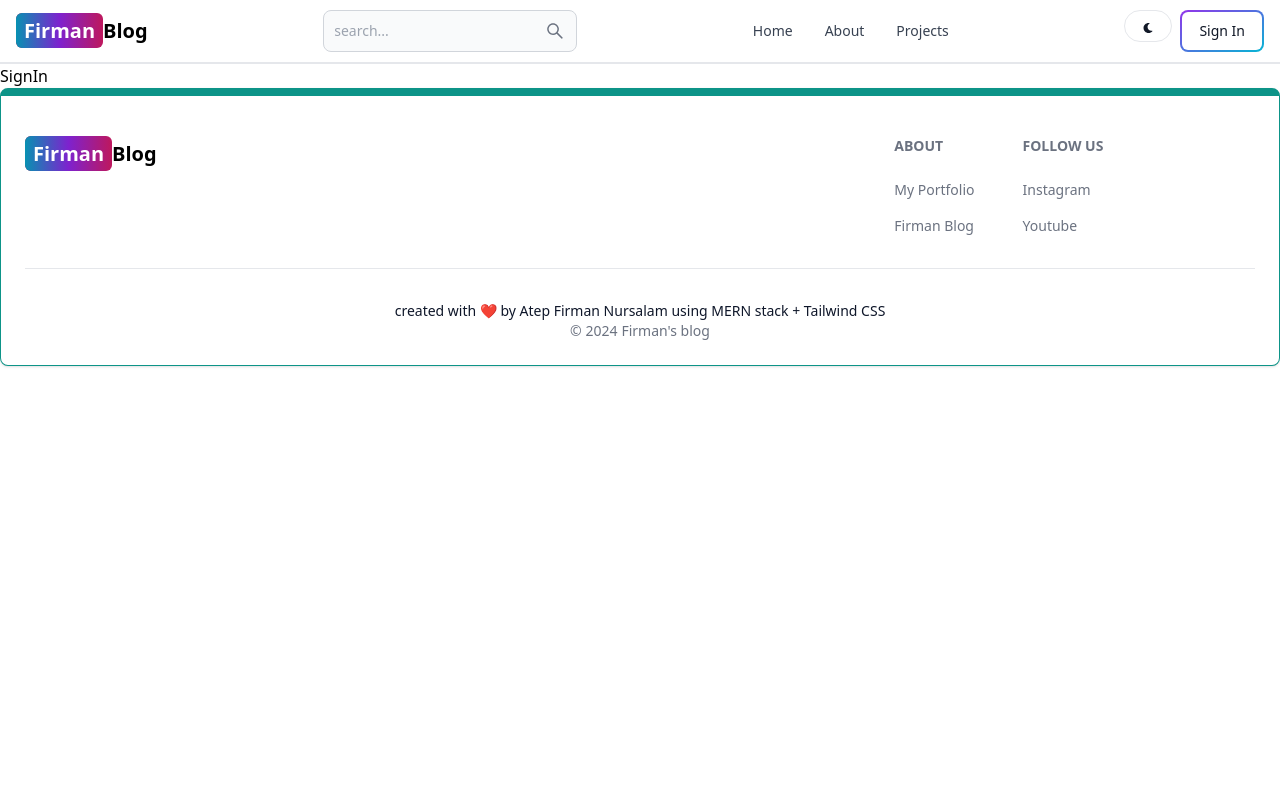
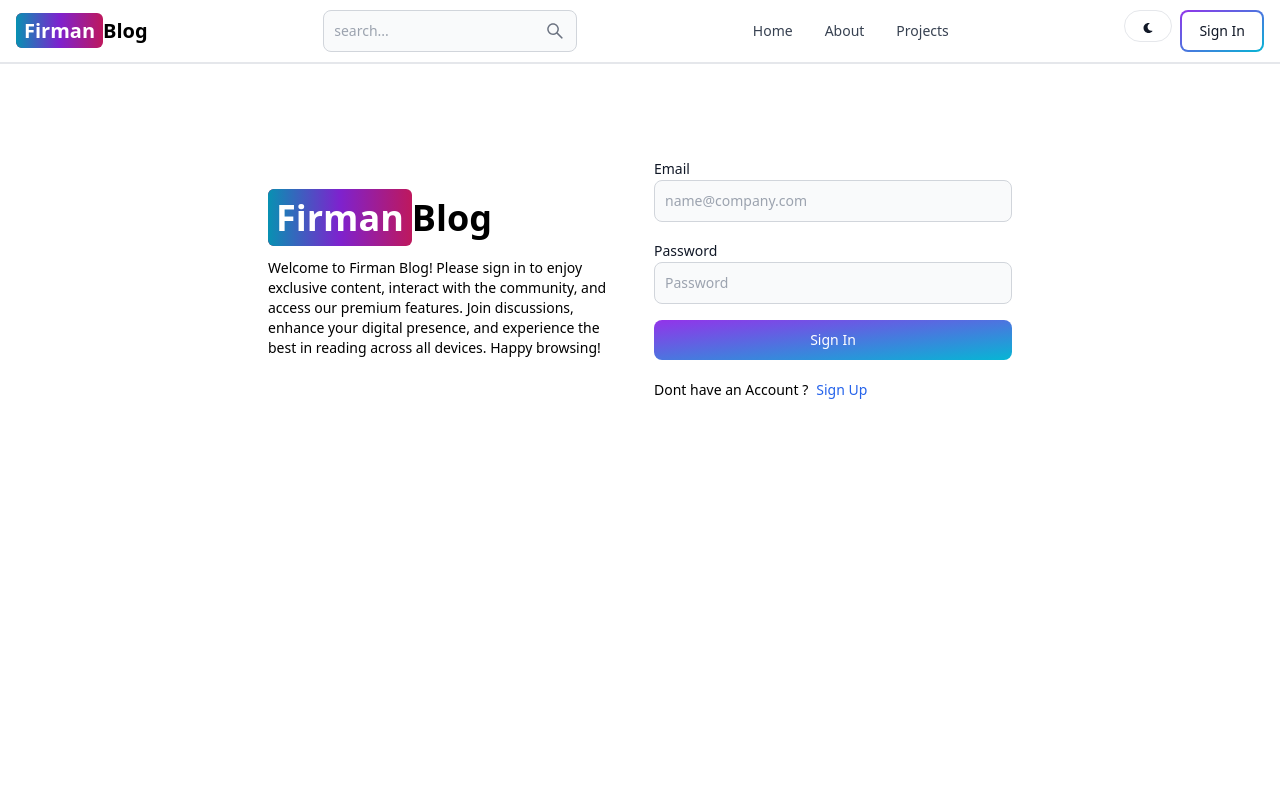
Before and after one commit to atepfirmannursalam/mern-blog, a React (Vite) app in the folder client/: page /sign-in in a window 1280 px wide. Shown: the top 800 px of the page. Built offline with nearby package versions, Linux system fonts and the light colour scheme.

Commit message:
complete signin page functionality

```diff
--- a/client/src/components/Header.jsx
+++ b/client/src/components/Header.jsx
@@ -8,7 +8,7 @@
 
   return (
     <Navbar className="border-b-2">
-      <Link to="/" className="self-center whitespace-nowrap text-lg sm:text-xl font-semibold dark:text-white">
+      <Link to="/" className="self-center whitespace-nowrap text-lg md:text-xl font-semibold dark:text-white">
         <span className="px-2 py-1 bg-gradient-to-r from-cyan-600 via-purple-700 to bg-pink-700 rounded-md text-white">Firman</span>
         Blog
       </Link>
@@ -19,7 +19,7 @@
         <AiOutlineSearch />
       </Button>
       <div className="flex gap-2 md:order-2">
-        <Button className="w-12 h-8 sm:inline" color="gray" pill>
+        <Button className="w-12 h-8 hidden md:inline" color="gray" pill>
           <FaMoon />
         </Button>
         <Link to="/sign-in">
--- a/client/src/pages/SignIn.jsx
+++ b/client/src/pages/SignIn.jsx
@@ -1,3 +1,103 @@
+import { Alert, Button, Label, Spinner, TextInput } from "flowbite-react";
+import { useState } from "react";
+import { Link, useNavigate } from "react-router-dom";
+
 export default function SignIn() {
-  return <div>SignIn</div>;
+  // add functionality handle change form
+  const [formData, setFormData] = useState({});
+
+  // loading effect & error message
+  const [errorMessage, setErrorMessage] = useState(null);
+  const [loading, setLoading] = useState(false);
+
+  // navigate
+  const navigate = useNavigate();
+
+  const handleChange = (e) => {
+    setFormData({ ...formData, [e.target.id]: e.target.value.trim() });
+  };
+
+  // add functionality handle submit
+  const handleSubmit = async (e) => {
+    e.preventDefault();
+
+    // add handle error
+    if (!formData.email || !formData.password) {
+      return setErrorMessage("Please fill out all fields.");
+    }
+
+    try {
+      setLoading(true);
+      setErrorMessage(null);
+      const res = await fetch("/api/auth/signin", {
+        method: "POST",
+        headers: { "Content-Type": "application/json" },
+        body: JSON.stringify(formData),
+      });
+      const data = await res.json();
+      if (data.success === false) {
+        return setErrorMessage(data.message);
+      }
+      setLoading(false);
+      if (res.ok) {
+        navigate("/");
+      }
+    } catch (error) {
+      setErrorMessage(error.message);
+      setLoading(false);
+    }
+  };
+
+  return (
+    <div className="min-h-screen mt-20">
+      <div className="flex p-3 max-w-3xl mx-auto flex-col sm:flex-row md:items-center gap-7">
+        {/* left side */}
+        <div className="flex-1">
+          <Link to="/" className="font-bold dark:text-white text-4xl">
+            <span className="px-2 py-1 bg-gradient-to-r from-cyan-600 via-purple-700 to bg-pink-700 rounded-md text-white">Firman</span>
+            Blog
+          </Link>
+          <p className="text-sm mt-5">
+            Welcome to Firman Blog! Please sign in to enjoy exclusive content, interact with the community, and access our premium features. Join discussions, enhance your digital presence, and experience the best in reading across all
+            devices. Happy browsing!
+          </p>
+        </div>
+
+        {/* right side */}
+        <div className="flex-1">
+          <form className="flex flex-col gap-4" onSubmit={handleSubmit}>
+            <div className="">
+              <Label value="Email" />
+              <TextInput type="email" placeholder="name@company.com" id="email" onChange={handleChange} />
+            </div>
+            <div className="">
+              <Label value="Password" />
+              <TextInput type="password" placeholder="Password" id="password" onChange={handleChange} />
+            </div>
+            <Button gradientDuoTone="purpleToBlue" type="submit" disabled={loading}>
+              {loading ? (
+                <>
+                  <Spinner size="sm" />
+                  <span className="pl-3">Loading...</span>
+                </>
+              ) : (
+                "Sign In"
+              )}
+            </Button>
+          </form>
+          <div className="flex text-sm gap-2 mt-5">
+            <span>Dont have an Account ?</span>
+            <Link to="/sign-up" className="text-blue-600">
+              Sign Up
+            </Link>
+          </div>
+          {errorMessage && (
+            <Alert className="mt-5" color="failure">
+              {errorMessage}
+            </Alert>
+          )}
+        </div>
+      </div>
+    </div>
+  );
 }
```
